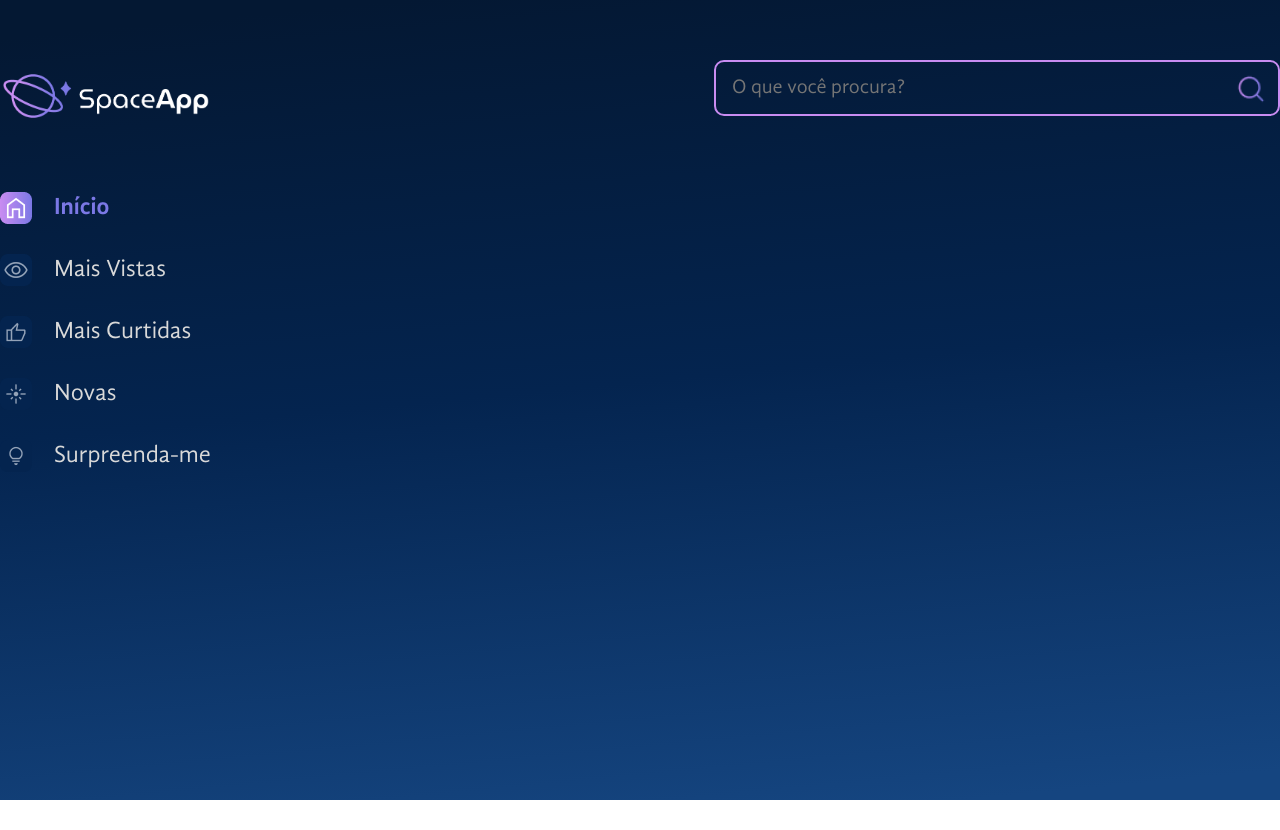
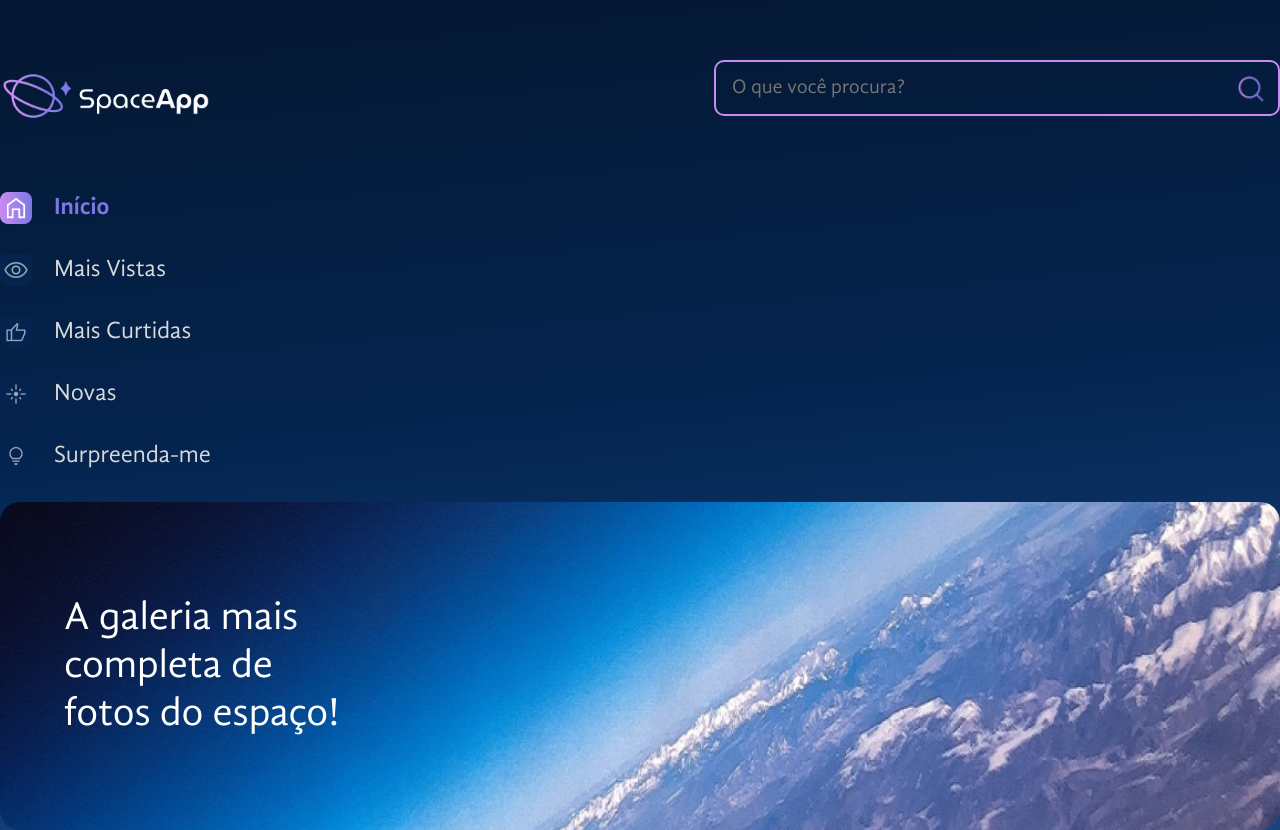
Before and after one commit to cMatheusBRibeiro/space-app, a React (Vite) app: page / in a window 1280 px wide. Before the commit the page ends 800 px from the top, so only its background shows below. Built offline with nearby package versions, Linux system fonts and the light colour scheme.

Commit message:
#FEAT: Adicionado componente de Banner e implementado no index do sistema

```diff
--- a/src/App.jsx
+++ b/src/App.jsx
@@ -3,6 +3,9 @@
 import EstilosGlobais from "./componentes/EstilosGlobais";
 import Cabecalho from "./componentes/Cabecalho";
 import BarraLateral from "./componentes/BarraLateral";
+import Banner from "./componentes/Banner";
+
+import imagemBanner from "./assets/banner.png";
 
 const FundoGradiente = styled.div`
     background: linear-gradient(174.61deg, #041833 4.16%, #04244F 48%, #154580 96.76%);
@@ -16,6 +19,7 @@
             <EstilosGlobais />
             <Cabecalho />
             <BarraLateral />
+            <Banner texto="A galeria mais completa de fotos do espaço!" backgroundImage={imagemBanner}/>
         </FundoGradiente>
     );
 }
--- /dev/null
+++ b/src/componentes/Banner/index.jsx
@@ -0,0 +1,33 @@
+import styled from "styled-components";
+
+const FigureEstilizada = styled.figure`
+    background-image: ${(props) => `url(${props.$backgroundImage})`};
+    flex-grow: 1;
+    background-repeat: no-repeat;
+    display: flex;
+    align-items: center;
+    min-height: 328px;
+    margin: 0;
+    border-radius: 20px;
+    max-width: 100%;
+    background-size: cover;
+`;
+
+const TituloEstilizado = styled.h1`
+    font-weight: 400;
+    font-size: 40px;
+    line-height: 48px;
+    color: #FFFFFF;
+    max-width: 300px;
+    padding: 0 64px;
+`;
+
+const Banner = ({ texto, backgroundImage }) => {
+    return (
+        <FigureEstilizada $backgroundImage={backgroundImage}>
+            <TituloEstilizado>{texto}</TituloEstilizado>
+        </FigureEstilizada>
+    );
+}
+
+export default Banner;
```
